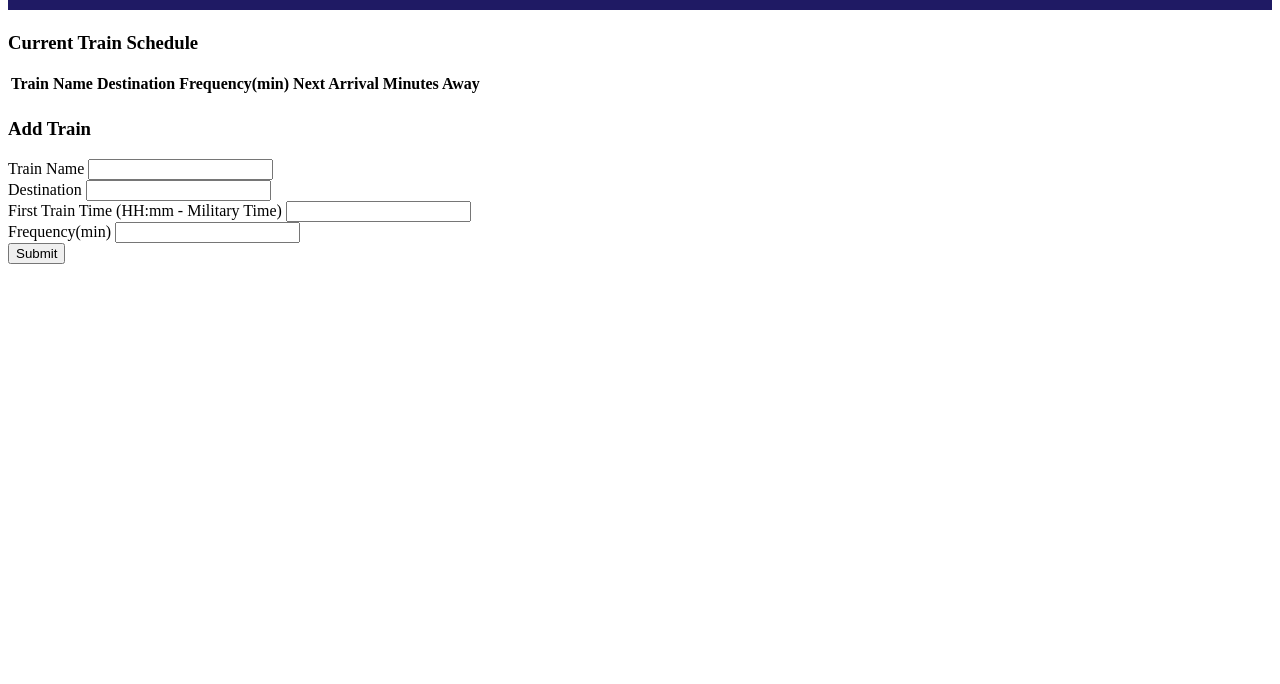
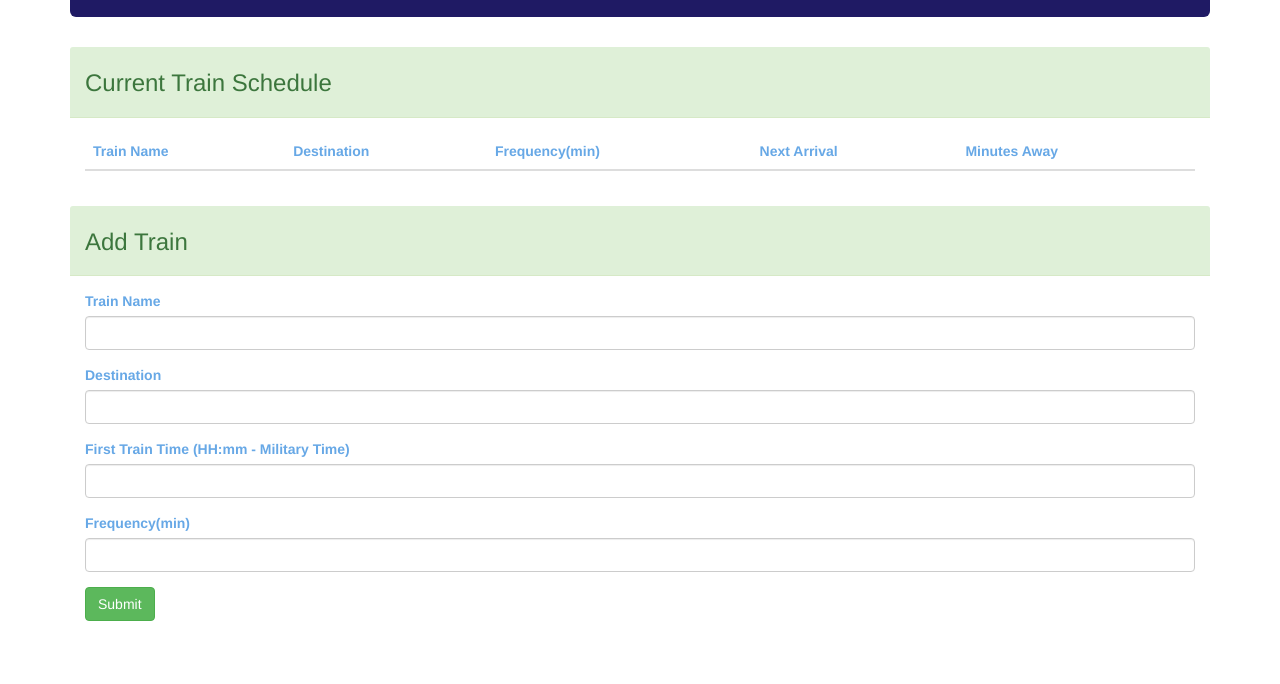
Before and after one commit to cannon27528/Train-Scheduler, a plain HTML site: page index.html in a window 1280 px wide. Shown: the part 116-800 px from the top of the page. Drawn offline with nearby package versions, Linux system fonts and the light colour scheme.

Commit message:
css and firebase

```diff
--- a/assets/css/style.css
+++ b/assets/css/style.css
@@ -12,3 +12,19 @@ panel{
 .panel-heading{
 	padding-top: 0.25%;
 }
+.panel-success{
+    color: #67a8e6;
+}
+.panel-heading{
+    background-color: rgb(31, 26, 100);
+    color: #67a8e6
+}
+.panel-body{
+    color: #67a8e6;
+}
+.form-group{
+    color: #67a8e6;
+}
+.table{
+    color:#67a8e6;
+}
--- a/index.html
+++ b/index.html
@@ -3,7 +3,13 @@
 <head>
   	<meta charset="UTF-8">
   	<title>Train Schedule</title>
-    <script type="text/javascript" src="assets/javascript/app.js"></script>
+  	<link rel="stylesheet" href="https://maxcdn.bootstrapcdn.com/bootstrap/3.3.7/css/bootstrap.min.css" integrity="sha384-BVYiiSIFeK1dGmJRAkycuHAHRg32OmUcww7on3RYdg4Va+PmSTsz/K68vbdEjh4u" crossorigin="anonymous">
+	<link href="https://fonts.googleapis.com/css?family=Abril+Fatface|Sigmar+One|Special+Elite" rel="stylesheet">
+	<script src="https://www.gstatic.com/firebasejs/3.9.0/firebase.js"></script>
+	<script src="https://code.jquery.com/jquery-3.1.1.min.js"></script>
+	<script src="https://www.gstatic.com/firebasejs/live/3.0/firebase.js"></script>
+	<script src="https://cdn.jsdelivr.net/momentjs/2.12.0/moment.min.js"></script>
+    <meta name="viewport" content="width=device-width, initial-scale=1">
     <link rel="stylesheet" href="assets/css/style.css">
 </head>
 <body>
@@ -14,7 +20,7 @@
 
 		<!-- Train Schedule Table -->
 
-		<div class="panel panel-success text-success">
+		<div class="panel-success">
 			<div class="panel-heading"><h3>Current Train Schedule</h3></div>
 			<div class="panel-body">
 				<table class="table">
@@ -38,7 +44,7 @@
 
 		<!-- Form for adding a new train -->
 
-		<div class="panel panel-success text-success">
+		<div class="panel-success">
 			<div class="panel-heading">
 				<h3>Add Train</h3>
 			</div>
```
